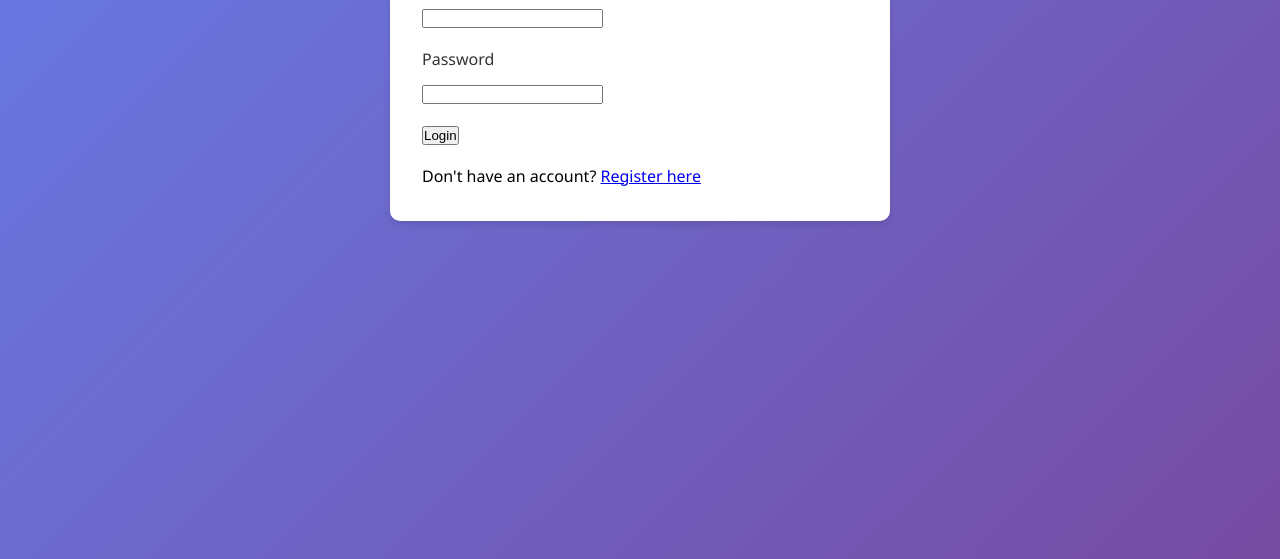
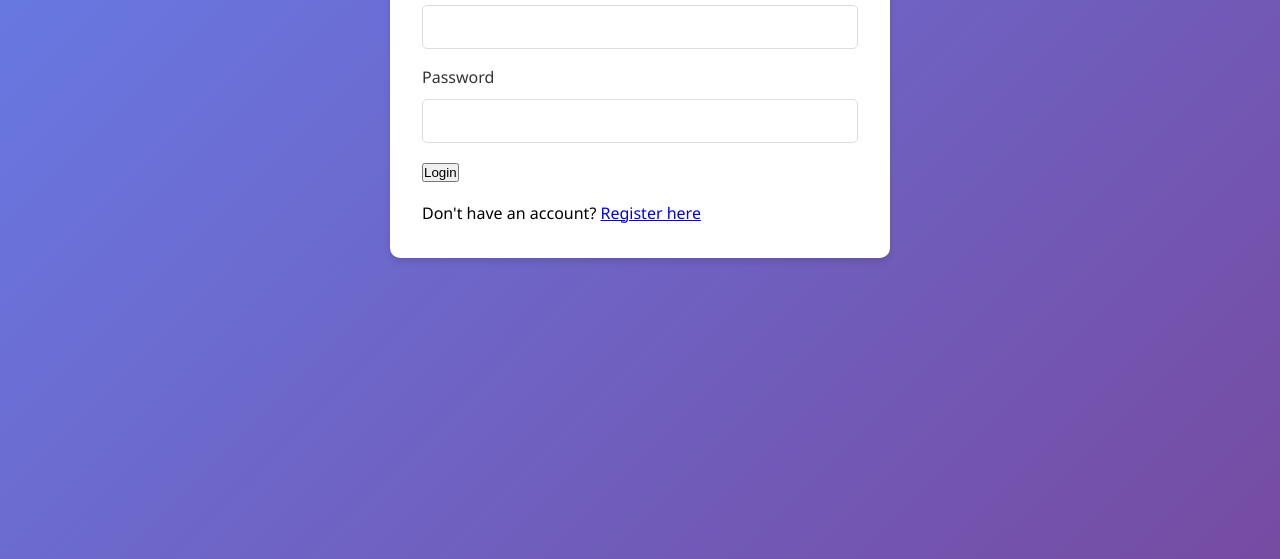
Before and after one commit to tanishqdesai/F, a website: page login.html in a window 1280 px wide. Shown: the part 241-800 px from the top of the page. Drawn offline with Linux system fonts and the light colour scheme.

Commit message:
Update style.css

```diff
--- a/style.css
+++ b/style.css
@@ -65,3 +65,12 @@ body {
     color: #333;
     font-weight: 500;
 }
+
+.form-group input,
+.form-group select {
+    width: 100%;
+    padding: 0.75rem;
+    border: 1px solid #ddd;
+    border-radius: 5px;
+    font-size: 1rem;
+}
```
